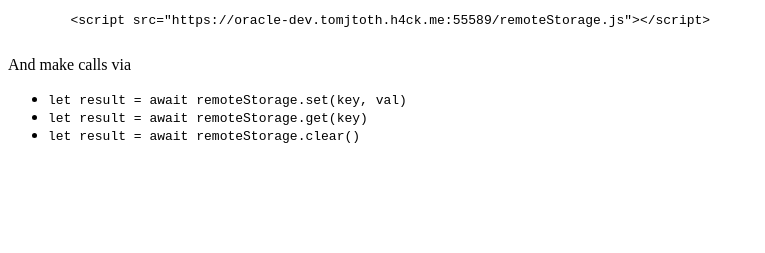
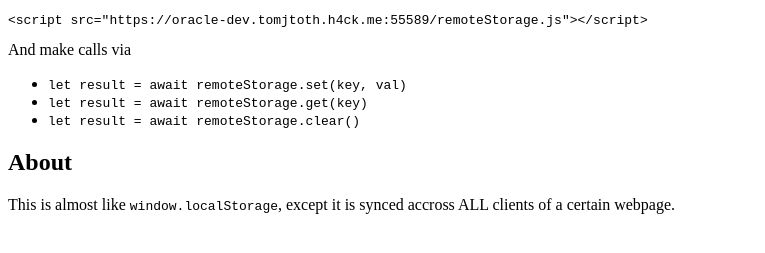
Before and after one commit to tomjtoth/remote_storage, a plain HTML site: page static/index.html in a window 1280 px wide. Shown: the part 101-354 px from the top of the page, without its empty margins (0-765 px from the left). Drawn offline with Linux system fonts and the light colour scheme.

Commit message:
more descriptive index.html

```diff
--- a/static/index.html
+++ b/static/index.html
@@ -13,9 +13,7 @@
     <h1>You're doing it <b>WRONG!!</b></h1>
     <p>
         You're supposed to simply insert the below tag in your webpage:
-    <pre>
-        &lt;script src="https://oracle-dev.tomjtoth.h4ck.me:55589/remoteStorage.js"&gt;&lt;/script&gt;
-    </pre>
+    <pre>&lt;script src="https://oracle-dev.tomjtoth.h4ck.me:55589/remoteStorage.js"&gt;&lt;/script&gt;</pre>
     And make calls via
     <ul>
         <li><code>let result = await remoteStorage.set(key, val)</code></li>
@@ -23,6 +21,11 @@
         <li><code>let result = await remoteStorage.clear()</code></li>
     </ul>
     </p>
+    <h2>About</h2>
+    <p>
+        This is almost like <code>window.localStorage</code>, except it is synced accross ALL clients of a certain
+        webpage.
+    </p>
 </body>
 
 </html>
```
